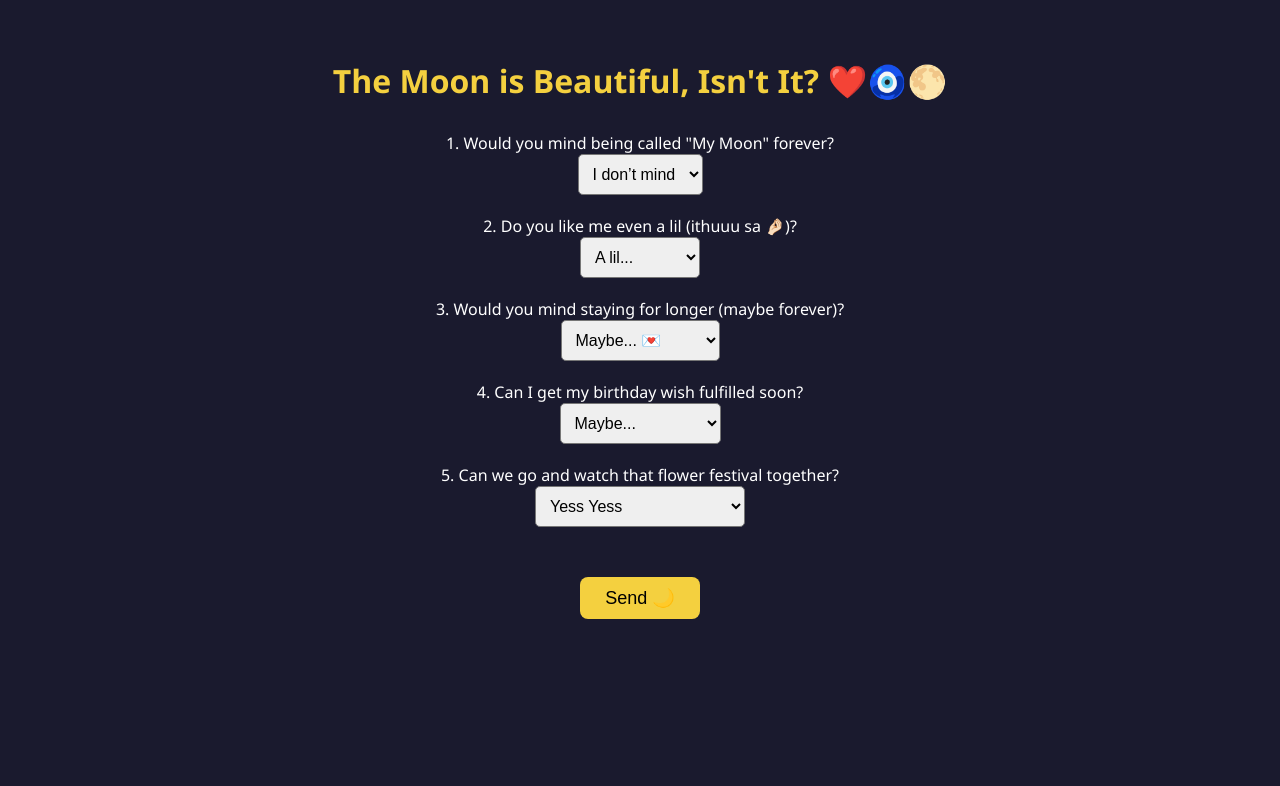
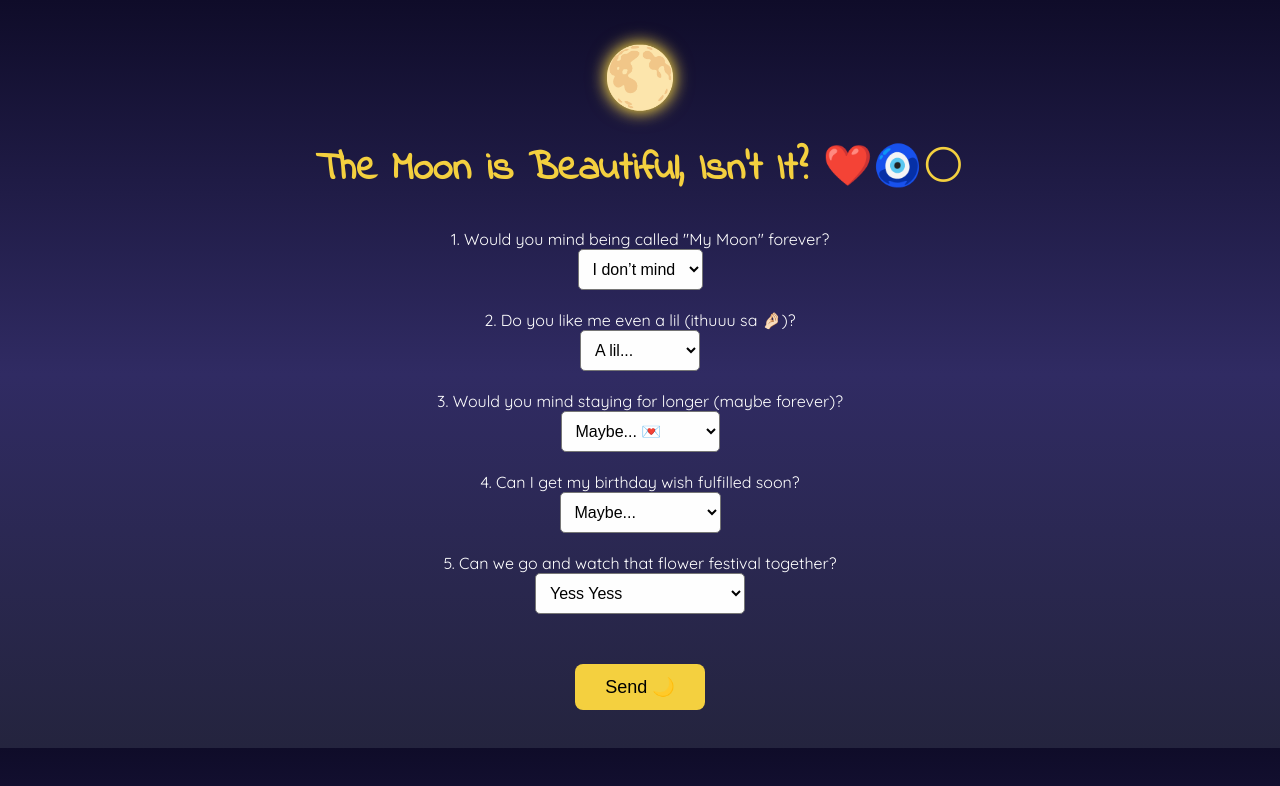
Before and after one commit to harshhh14/SURPRISEEEE-KRITHIIII, a plain HTML site: page index.html in a window 1280 px wide. Drawn offline with Linux system fonts and the light colour scheme.

Commit message:
Update index.html

```diff
--- a/index.html
+++ b/index.html
@@ -4,19 +4,25 @@
   <meta charset="UTF-8" />
   <meta name="viewport" content="width=device-width, initial-scale=1.0"/>
   <title>My Moon 🌙</title>
+  <link href="https://fonts.googleapis.com/css2?family=Quicksand&family=Indie+Flower&display=swap" rel="stylesheet">
   <style>
     body {
-      font-family: 'Segoe UI', sans-serif;
-      background: #1a1a2e;
+      font-family: 'Quicksand', sans-serif;
+      background: linear-gradient(to bottom, #0f0c29, #302b63, #24243e);
       color: #fff;
       text-align: center;
       padding: 30px;
+      overflow-x: hidden;
     }
     h1 {
+      font-family: 'Indie Flower', cursive;
       color: #f4d03f;
+      font-size: 2.5em;
+      animation: fadeIn 2s ease-in-out;
     }
     form {
       margin-top: 30px;
+      animation: fadeIn 2.5s ease-in-out;
     }
     .question {
       margin: 20px 0;
@@ -25,26 +31,49 @@
       padding: 10px;
       border-radius: 5px;
       font-size: 16px;
+      background: #fefefe;
+      color: #000;
     }
     button {
       margin-top: 30px;
-      padding: 10px 25px;
+      padding: 12px 30px;
       font-size: 18px;
       background: #f4d03f;
       color: #000;
       border: none;
       border-radius: 8px;
       cursor: pointer;
+      transition: all 0.3s ease;
+    }
+    button:hover {
+      background: #ffe657;
+      transform: scale(1.05);
     }
     .thankyou-message {
       display: none;
       font-size: 24px;
       color: #77dd77;
       margin-top: 40px;
+      font-family: 'Indie Flower', cursive;
+      animation: fadeIn 2s ease-in-out;
+    }
+    @keyframes fadeIn {
+      from { opacity: 0; transform: translateY(20px); }
+      to { opacity: 1; transform: translateY(0); }
+    }
+    .moon {
+      font-size: 60px;
+      animation: glow 2s infinite ease-in-out alternate;
+      margin-bottom: 20px;
+    }
+    @keyframes glow {
+      from { text-shadow: 0 0 5px #f4d03f; }
+      to { text-shadow: 0 0 25px #f4d03f, 0 0 40px #ffe657; }
     }
   </style>
 </head>
 <body>
+  <div class="moon">🌕</div>
   <h1>The Moon is Beautiful, Isn't It? ❤️🧿🌕</h1>
   <form id="moonForm">
     <div class="question">
@@ -90,6 +119,10 @@
     You just made someone's day 🌸
   </div>
 
+  <audio autoplay loop>
+    <source src="https://cdn.pixabay.com/audio/2022/03/15/audio_d9b01775a6.mp3" type="audio/mpeg">
+  </audio>
+
   <script>
     const form = document.getElementById('moonForm');
     const thankyou = document.getElementById('thankyou');
```
